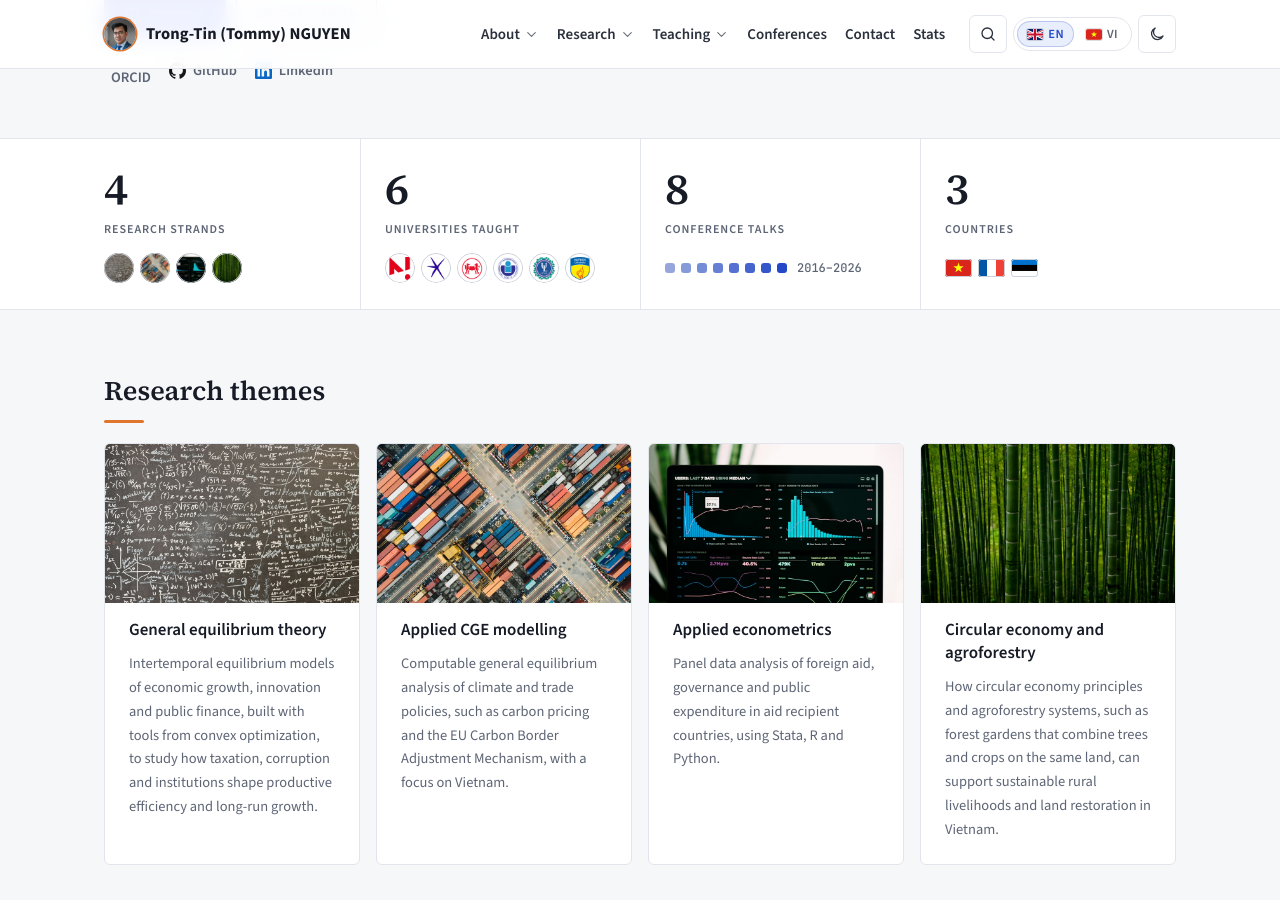
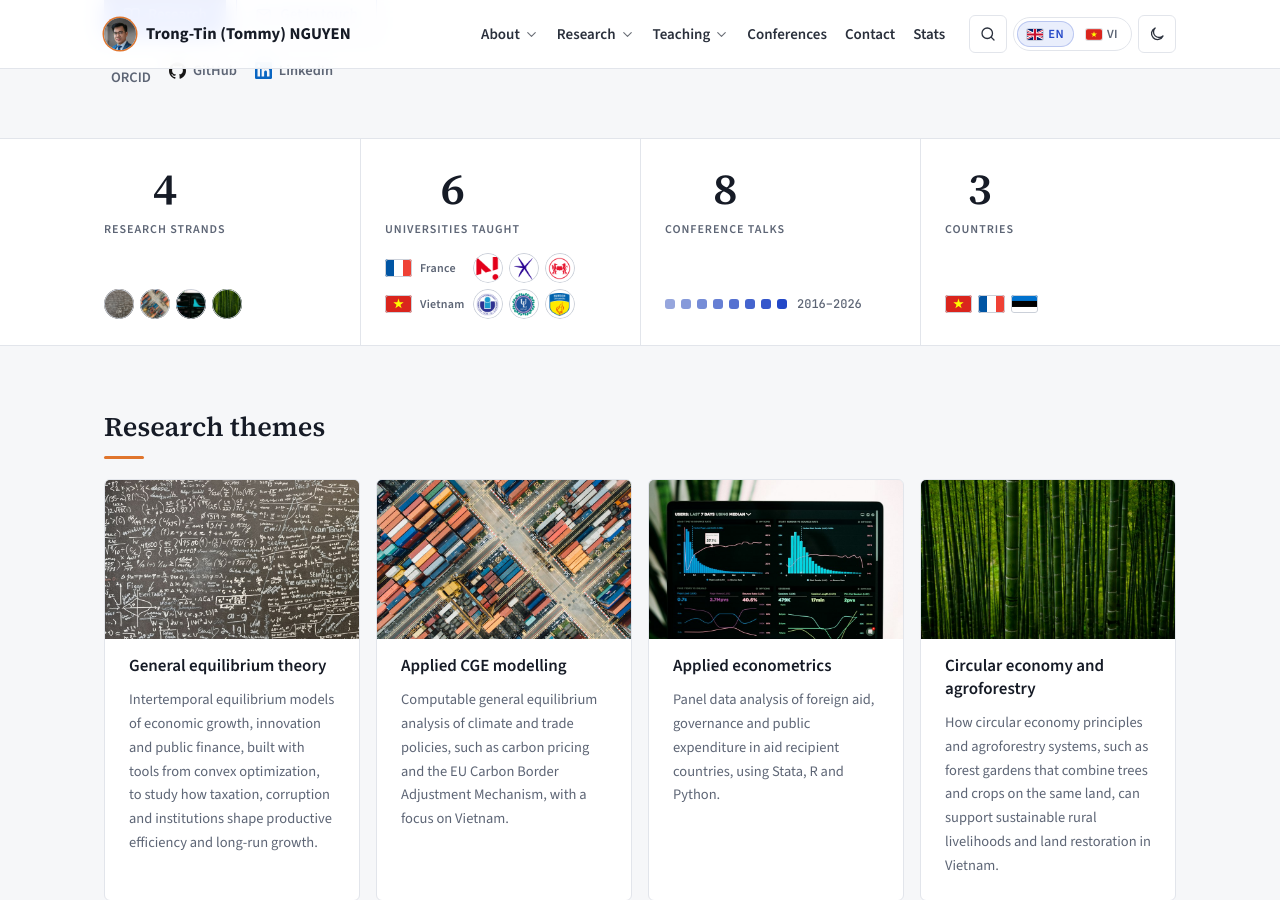
Before and after one commit to trongtin142/trongtin142.github.io, a Jekyll site: the page built from _pages/about.md, in a window 1280 px wide and 900 px high, scrolled down 597 px. Built offline with Jekyll 4.4.1, drawn with Linux system fonts in a browser that asks for light colours; a style sheet for code colours, icons or effects is not loaded.

Commit message:
Home: universities in France and Vietnam rows; numbers centred

```diff
--- a/_layouts/rd-home.html
+++ b/_layouts/rd-home.html
@@ -32,8 +32,10 @@ layout: rd
     <ul class="stats__in">
       <li>
         <a class="stat" href="#themes">
+          <span class="stat__head">
             <b class="stat__num" data-count="{{ page.themes | size }}">{{ page.themes | size }}</b>
             <span class="stat__label">{{ t.stats_strands }}</span>
+          </span>
           <span class="marks">
             {%- for th in page.themes -%}{%- if th.image %}
             <span class="mark mark--photo" title="{{ th.title }}"><img src="{{ base_path }}{{ th.image }}" alt="" width="64" height="64" decoding="async"></span>
@@ -44,22 +46,36 @@ layout: rd
       </li>
       <li>
         <a class="stat" href="{{ base_path }}{{ lp }}/teaching/">
+          <span class="stat__head">
             <b class="stat__num" data-count="{{ n_uni }}">{{ n_uni }}</b>
             <span class="stat__label">{{ t.stats_universities }}</span>
-          <span class="marks">
-            {%- assign uni_logos = site.data.timeline.teaching | sort: "logo_order", "last" -%}
+          </span>
+          <span class="marks marks--rows">
+            {%- assign uni_countries = "fr,vn" | split: "," -%}
+            {%- for cc in uni_countries -%}
+            {%- assign cc_key = "country_" | append: cc -%}
+            {%- assign uni_logos = site.data.timeline.teaching | where: "country", cc | sort: "logo_order", "last" %}
+            <span class="marks__row">
+              <span class="mark mark--flag" title="{{ t[cc_key] }}">{% include rd-flag.html code=cc %}</span>
+              <span class="marks__country">{{ t[cc_key] }}</span>
+              <span class="marks__logos">
                 {%- for u in uni_logos -%}{%- if u.logo -%}
                 {%- if page_lang == "vi" and u.org_vi -%}{%- assign u_name = u.org_vi -%}{%- else -%}{%- assign u_name = u.org -%}{%- endif %}
                 <span class="mark mark--logo" title="{{ u_name }}"><img src="{{ base_path }}{{ u.logo }}" alt="" width="64" height="64" decoding="async"></span>
                 {%- endif -%}{%- endfor %}
+              </span>
+            </span>
+            {%- endfor %}
           </span>
           {% include rd-icon.html name="arrow" class="stat__go" %}
         </a>
       </li>
       <li>
         <a class="stat" href="{{ base_path }}{{ lp }}/conferences/">
+          <span class="stat__head">
             <b class="stat__num" data-count="{{ n_talks }}">{{ n_talks }}</b>
             <span class="stat__label">{{ t.stats_talks }}</span>
+          </span>
           <span class="marks">
             {%- for tk in talks -%}
             {%- if page_lang == "vi" and tk.event_vi -%}{%- assign tk_name = tk.event_vi -%}{%- else -%}{%- assign tk_name = tk.event -%}{%- endif -%}
@@ -73,12 +89,14 @@ layout: rd
       </li>
       <li>
         <a class="stat" href="{{ base_path }}{{ lp }}/positions/">
+          <span class="stat__head">
             <b class="stat__num" data-count="3">3</b>
             <span class="stat__label">{{ t.stats_countries }}</span>
+          </span>
           <span class="marks">
-            <span class="mark mark--flag" title="{{ t.country_vn }}"><svg viewBox="0 0 30 20" aria-hidden="true" focusable="false"><rect width="30" height="20" fill="#DA251D"/><polygon fill="#FFFF00" points="15.00,4.00 16.35,8.15 20.71,8.15 17.18,10.71 18.53,14.85 15.00,12.29 11.47,14.85 12.82,10.71 9.29,8.15 13.65,8.15"/></svg></span>
-            <span class="mark mark--flag" title="{{ t.country_fr }}"><svg viewBox="0 0 3 2" aria-hidden="true" focusable="false"><rect width="1" height="2" fill="#0055A4"/><rect x="1" width="1" height="2" fill="#FFFFFF"/><rect x="2" width="1" height="2" fill="#EF4135"/></svg></span>
-            <span class="mark mark--flag" title="{{ t.country_ee }}"><svg viewBox="0 0 3 2" aria-hidden="true" focusable="false"><rect width="3" height=".67" fill="#0072CE"/><rect y=".66" width="3" height=".68" fill="#000000"/><rect y="1.33" width="3" height=".67" fill="#FFFFFF"/></svg></span>
+            <span class="mark mark--flag" title="{{ t.country_vn }}">{% include rd-flag.html code="vn" %}</span>
+            <span class="mark mark--flag" title="{{ t.country_fr }}">{% include rd-flag.html code="fr" %}</span>
+            <span class="mark mark--flag" title="{{ t.country_ee }}">{% include rd-flag.html code="ee" %}</span>
           </span>
           {% include rd-icon.html name="arrow" class="stat__go" %}
         </a>
```
Lines whose indentation alone changed are shown as unchanged.
